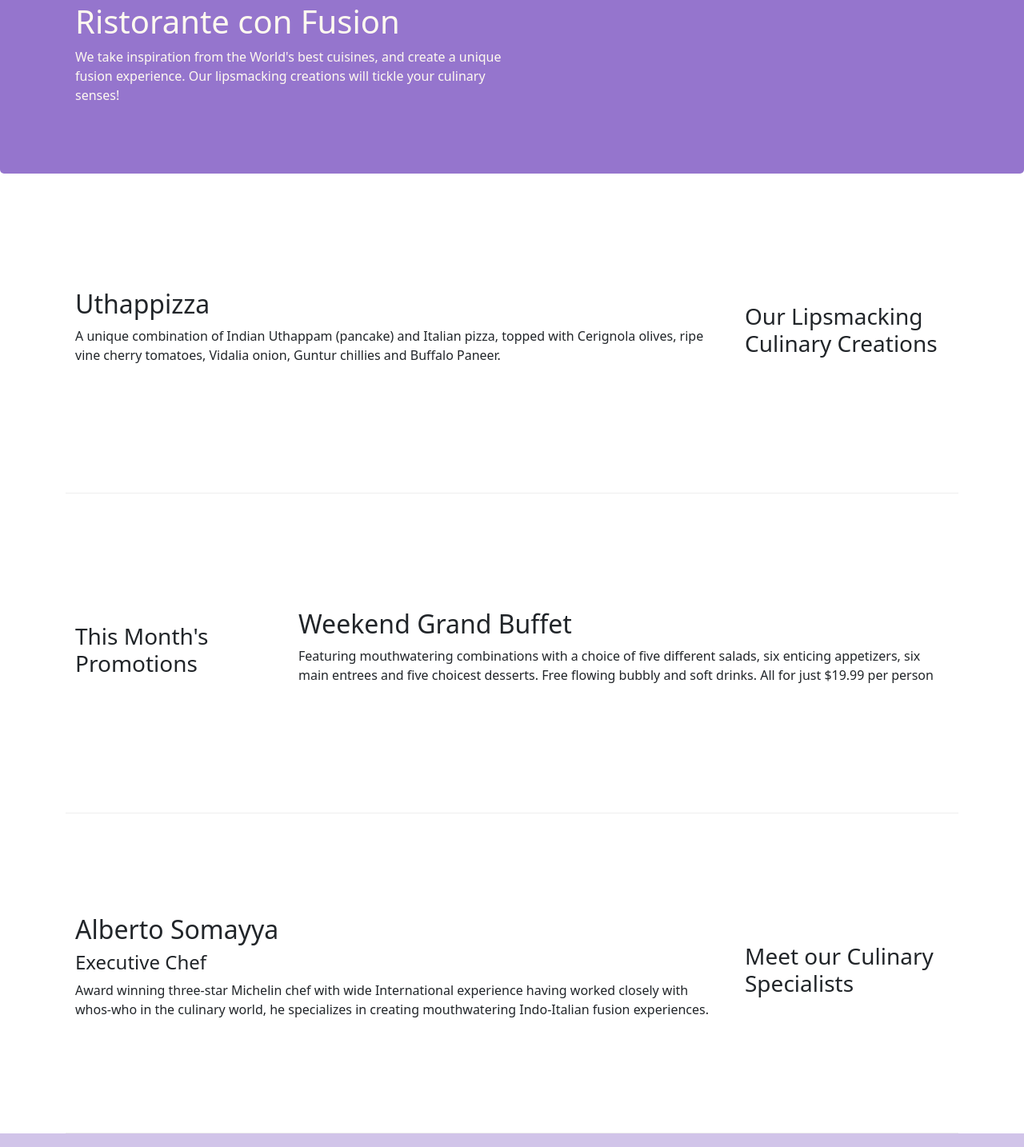
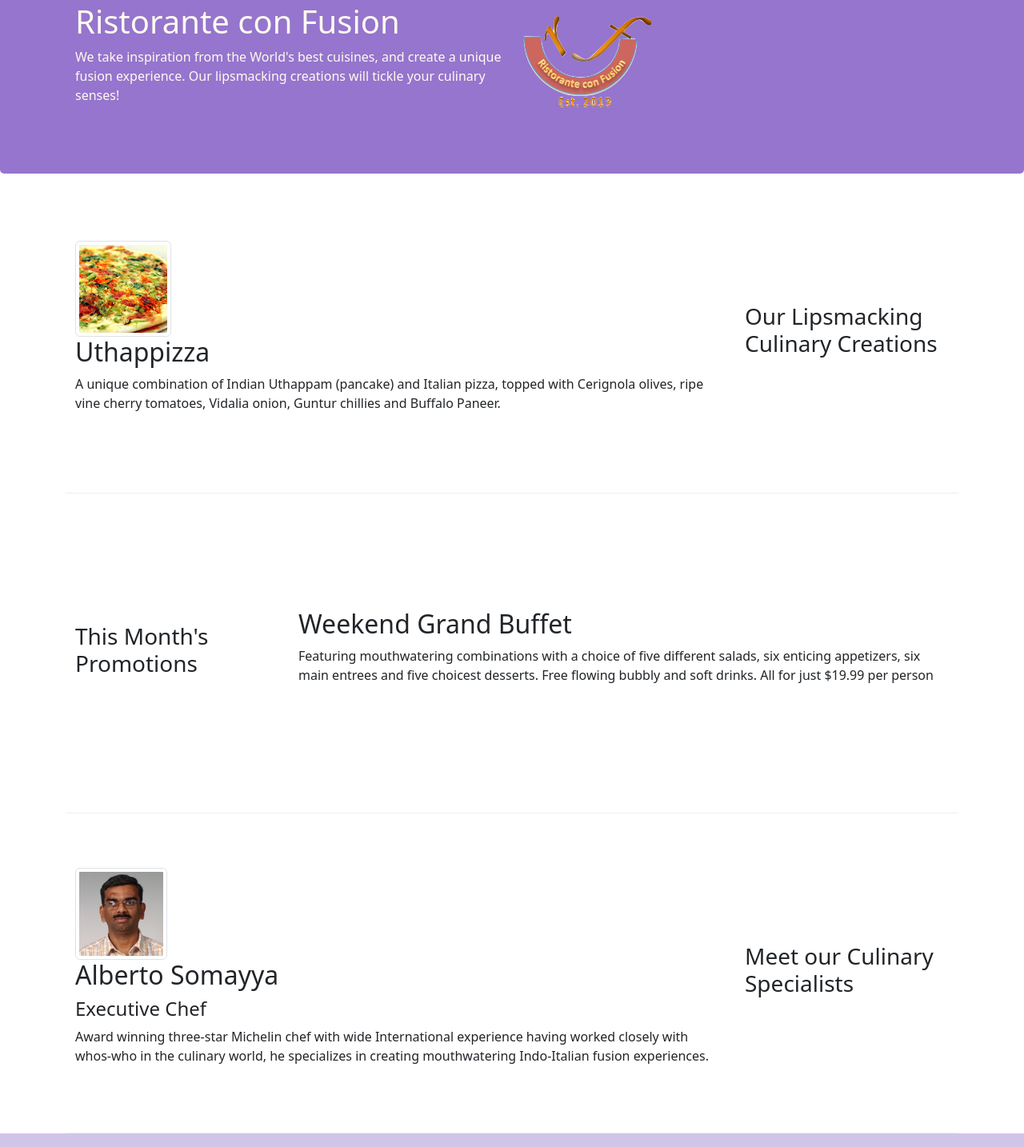
Before and after one commit to alaykabir/Project-Restaurant_Bootstap-5, a website: page index.html in a window 1280 px wide. Shown: the part 117-1551 px from the top of the page at 80% size. Drawn offline with nearby package versions, Linux system fonts and the light colour scheme.

Commit message:
Images and Media

```diff
--- a/index.html
+++ b/index.html
@@ -22,7 +22,7 @@
             <button class="navbar-toggler" type="button" data-bs-toggle="collapse" data-bs-target="#Navbar">
                 <span class="navbar-toggler-icon"></span>
             </button>
-            <a class="navbar-brand mr-auto" href="#">Ristorante Con Fusion</a>
+            <a class="navbar-brand mr-auto" href="#"><img src="img/logo.png" height="30" width="41"></a>
 
             <div class="collapse navbar-collapse" id="Navbar">
                 <ul class="navbar-nav mr-auto">
@@ -49,7 +49,8 @@
                     <p>We take inspiration from the World's best cuisines, and create a unique fusion experience. Our
                         lipsmacking creations will tickle your culinary senses!</p>
                 </div>
-                <div class="col-12 col-sm">
+                <div class="col-12 col-sm align-self-center">
+                    <img src="img/logo.png" class="img-fluid">
                 </div>
             </div>
         </div>
@@ -61,9 +62,17 @@
                 <h3>Our Lipsmacking Culinary Creations</h3>
             </div>
             <div class="col col-sm order-sm-first col-md">
-                <h2>Uthappizza</h2>
-                <p>A unique combination of Indian Uthappam (pancake) and Italian pizza, topped with Cerignola olives,
-                    ripe vine cherry tomatoes, Vidalia onion, Guntur chillies and Buffalo Paneer.</p>
+                <div class="media">
+                    <img class="d-flex mr-3 img-thumbnail align-self-center"
+                            src="img/uthappizza.png" alt="Uthappizza">
+                    <div class="media-body">
+                        <h2 class="mt-0">Uthappizza</h2>
+                        <p class="d-none d-sm-block">A unique combination of Indian Uthappam (pancake) and
+                            Italian pizza, topped with Cerignola olives, ripe vine
+                            cherry tomatoes, Vidalia onion, Guntur chillies and
+                            Buffalo Paneer.</p>
+                    </div>
+                </div>
             </div>
         </div>
 
@@ -85,11 +94,19 @@
                 <h3>Meet our Culinary Specialists</h3>
             </div>
             <div class="col col-sm order-sm-first col-md">
-                <h2>Alberto Somayya</h2>
-                <h4>Executive Chef</h4>
-                <p>Award winning three-star Michelin chef with wide International experience having worked closely with
-                    whos-who in the culinary world, he specializes in creating mouthwatering Indo-Italian fusion
-                    experiences. </p>
+                <div class="media">
+                    <img class="d-flex mr-3 img-thumbnail align-self-center"
+                            src="img/alberto.png" alt="Alberto Somayya">
+                    <div class="media-body">
+                        <h2 class="mt-0">Alberto Somayya</h2>
+                        <h4>Executive Chef</h4>
+                        <p class="d-none d-sm-block">Award winning three-star Michelin chef with wide
+                            International experience having worked closely with
+                            whos-who in the culinary world, he specializes in
+                            creating mouthwatering Indo-Italian fusion experiences.
+                            </p>
+                    </div>
+                </div>
             </div>
         </div>
     </div>
```
Also changed, not shown: aboutus.html (+3 -2 lines), contactus.html (+3 -2 lines), img/alberto.png (added), img/buffet.png (added), img/logo.png (added), img/uthappizza.png (added), 1 other file.
